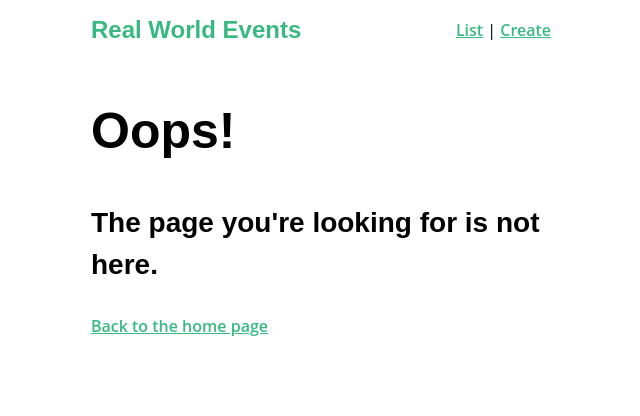
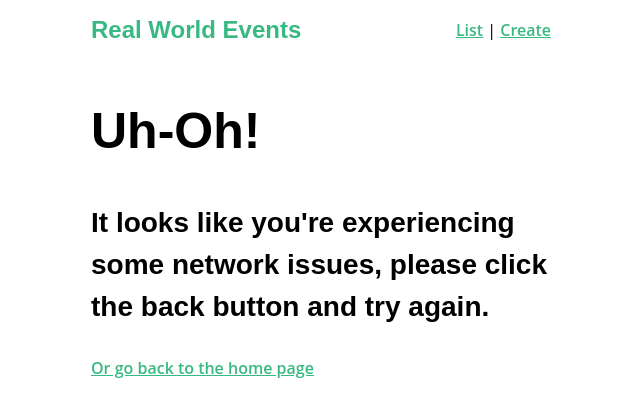
Before and after one commit to mokajima/vuemastery, a Vue app in the folder next-level-vue/: page /network-issue in a window 1280 px wide. Before the commit this address led to /404. Shown: the top 416 px of the page, without its empty margins (319-959 px from the left). Built offline with nearby package versions, Linux system fonts and the light colour scheme.

Commit message:
feat: Add the NetworkIssue component

```diff
--- a/next-level-vue/src/router.js
+++ b/next-level-vue/src/router.js
@@ -6,6 +6,7 @@ import EventShow from './views/EventShow.vue'
 import NProgress from 'nprogress'
 import store from '@/store/store'
 import NotFound from './views/NotFound.vue'
+import NetworkIssue from './views/NetworkIssue.vue'
 
 Vue.use(Router)
 
@@ -35,7 +36,13 @@ const router = new Router({
             routeTo.params.event = event
             next()
           })
-          .catch(() => next({ name: '404', params: { resource: 'event' } }))
+          .catch(error => {
+            if (error.response && error.response.status == 404) {
+              next({ name: '404', params: { resource: 'event' } })
+            } else {
+              next({ name: 'network-issue' })
+            }
+          })
       }
     },
     {
@@ -43,6 +50,11 @@ const router = new Router({
       name: '404',
       component: NotFound,
       props: true
+    },
+    {
+      path: '/network-issue',
+      name: 'network-issue',
+      component: NetworkIssue
     },
     {
       path: '*',
--- a/next-level-vue/src/services/EventService.js
+++ b/next-level-vue/src/services/EventService.js
@@ -6,7 +6,8 @@ const apiClient = axios.create({
   headers: {
     Accept: 'application/json',
     'Content-Type': 'application/json'
-  }
+  },
+  timeout: 10000
 })
 
 export default {
--- /dev/null
+++ b/next-level-vue/src/views/NetworkIssue.vue
@@ -0,0 +1,11 @@
+<template>
+  <div>
+    <h1>Uh-Oh!</h1>
+    <h3>It looks like you're experiencing some network issues, please click the back button and try again.</h3>
+    <router-link :to="{ name: 'event-list' }">Or go back to the home page</router-link>
+  </div>
+</template>
+
+<script>
+export default {}
+</script>
```
